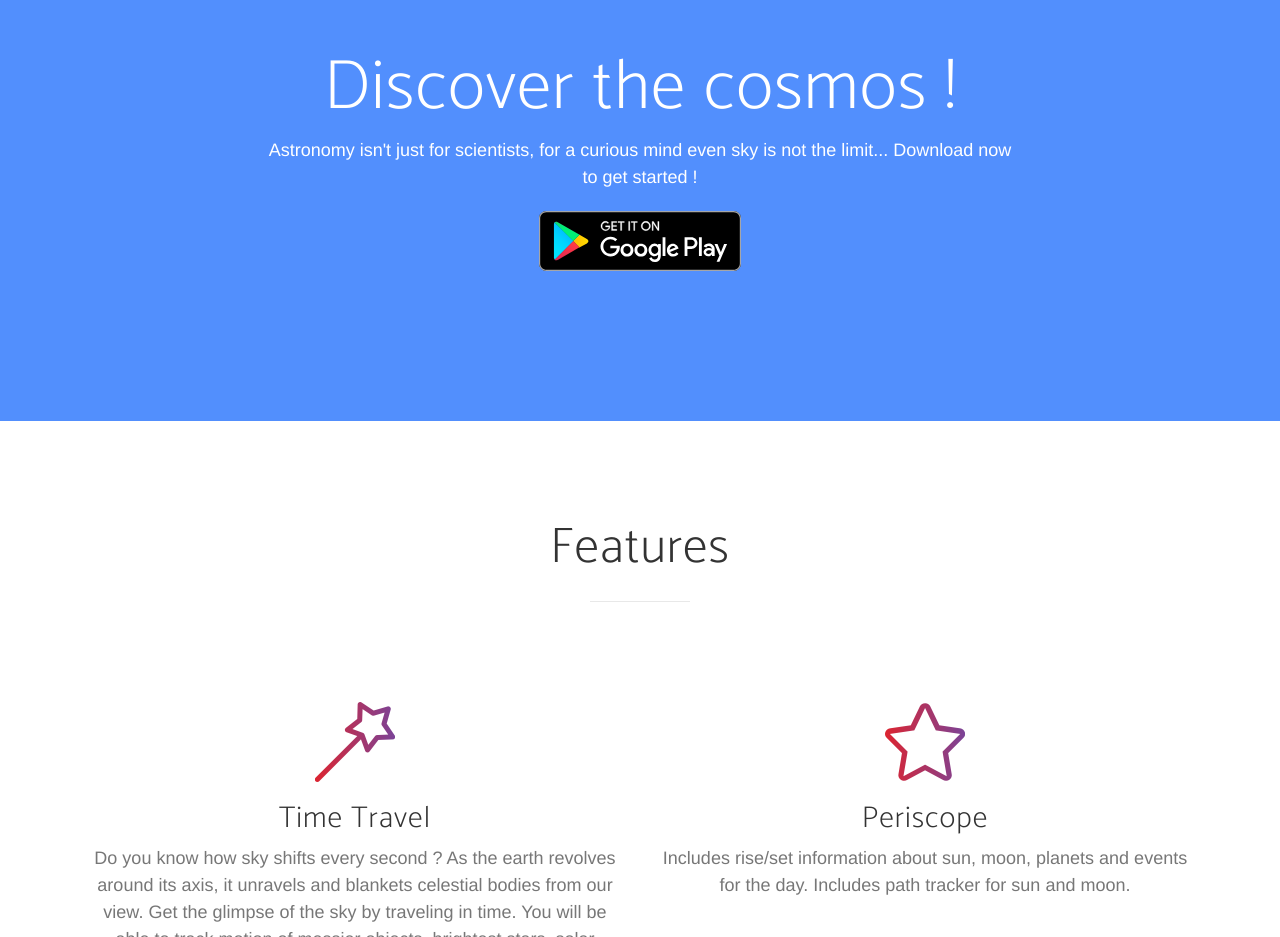
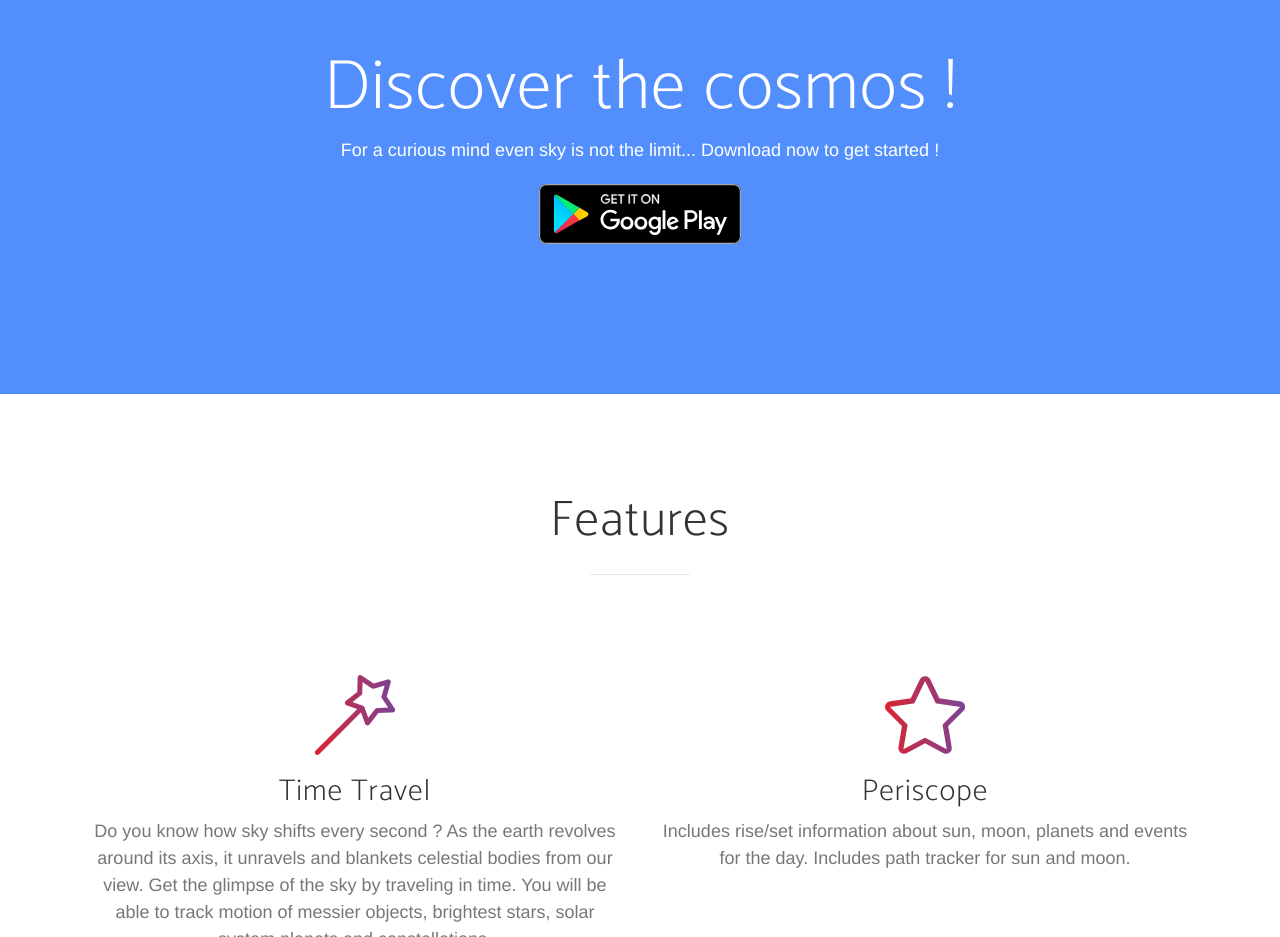
Before and after one commit to kiranbagul/skywiki, a website: page index.html in a window 1280 px wide. Shown: the part 900-1837 px from the top of the page. Drawn offline with nearby package versions, Linux system fonts and the light colour scheme; a web font is replaced by a local one.

Commit message:
Text change

```diff
--- a/index.html
+++ b/index.html
@@ -97,7 +97,7 @@
         <div class="row">
             <div class="col-md-8 col-md-offset-2">
                 <h2 class="section-heading">Discover the cosmos !</h2>
-                <p>Astronomy isn't just for scientists, for a curious mind even sky is not the
+                <p>For a curious mind even sky is not the
                     limit... Download now to get started !</p>
                 <div class="badges">
                     <a class="badge-link"
```
